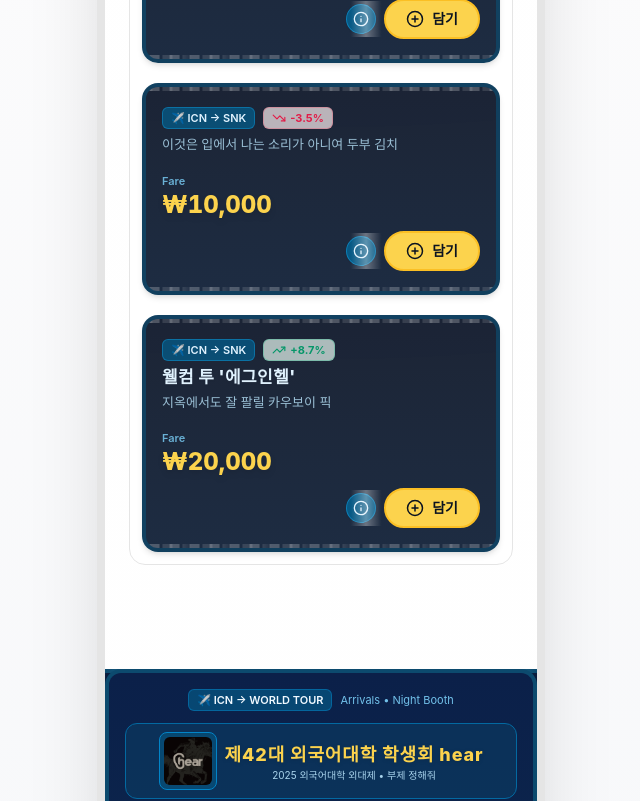
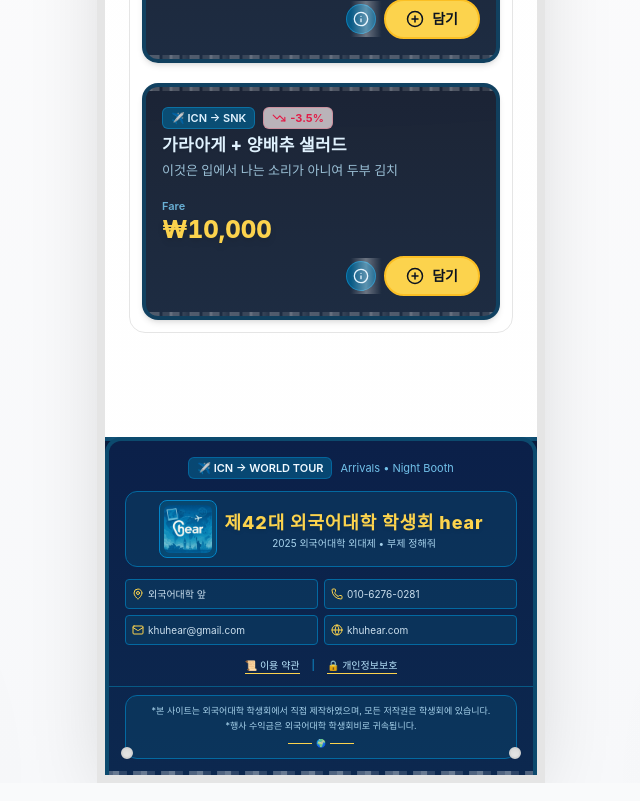
Before and after one commit to hdh985/-42-hear, a React (Create React App) app in the folder frontend/: page / in a window 1280 px wide. Shown: the part 860-1661 px from the top of the page, without its empty margins (319-959 px from the left). Built offline with nearby package versions, Linux system fonts and the light colour scheme.

Commit message:
fix: hear 로고 수정

```diff
--- a/frontend/src/App.tsx
+++ b/frontend/src/App.tsx
@@ -71,7 +71,7 @@ const App: React.FC = () => {
       {
         id: 'snack-003',
         category: 'snack',
-        title: "",
+        title: "가라아게 + 양배추 샐러드",
         description: '이것은 입에서 나는 소리가 아니여 두부 김치',
         price: 10000,
         change: '-3.5%',
@@ -82,26 +82,13 @@ const App: React.FC = () => {
         investment: '감시 중',
         isSoldOut: false,
       },
-      {
-        id: 'snack-004',
-        category: 'snack',
-        title: "웰컴 투 '에그인헬'",
-        description: '지옥에서도 잘 팔릴 카우보이 픽',
-        price: 20000,
-        change: '+8.7%',
-        trend: 'up',
-        marketCap: '$40M',
-        volume: '중간',
-        volatility: '중간',
-        investment: '체포 권장',
-        isSoldOut: false,
-      },
+
 
       // beverage
       {
         id: 'beverage-001',
         category: 'beverage',
-        title: '’계란 탕‘탕탕(판매종료)',
+        title: '맥엔치즈 + 과장/뺑',
         description: '계란 탕후루 룩',
         price: 10000,
         change: '+5.2%',
@@ -115,7 +102,7 @@ const App: React.FC = () => {
       {
         id: 'beverage-002',
         category: 'beverage',
-        title: "강도가 훔쳐간 ‘황도’",
+        title: "츄러스",
         description: '눈물도 훔치며 먹을 맛',
         price: 5000,
         change: '+7.1%',
@@ -129,7 +116,7 @@ const App: React.FC = () => {
       {
         id: 'beverage-003',
         category: 'beverage',
-        title: '’묵사발‘을 내주겠어.',
+        title: '연어 볼리니',
         description: '완전한 묵사발',
         price: 10000,
         change: '+3.8%',
@@ -143,7 +130,7 @@ const App: React.FC = () => {
       {
         id: 'beverage-004',
         category: 'beverage',
-        title: "[속보] ’설탕‘ 공장에서 ’토메이토‘ 발생",
+        title: "카프레제",
         description: '토마토에 설탕 추가',
         price: 5000,
         change: '-1.2%',
--- a/frontend/src/components/Footer.tsx
+++ b/frontend/src/components/Footer.tsx
@@ -54,7 +54,7 @@ const Footer: React.FC = () => {
             {/* 로고/타이틀 (보딩패스 카드) */}
             <div className="flex items-center justify-center rounded-xl border border-sky-700 bg-sky-900/40 p-2">
               <div className="mr-2 rounded-lg border border-sky-600 bg-sky-800/60 p-1 shadow-inner">
-                <img src="/hear.jpg" alt="히어컴퍼니 로고" className="h-12 w-12 rounded-md object-cover" />
+                <img src="/hear.png" alt="히어컴퍼니 로고" className="h-12 w-12 rounded-md object-cover" />
               </div>
               <div className="text-center leading-tight">
                 <h3 className="text-lg font-extrabold tracking-wider text-amber-300 drop-shadow">
--- a/frontend/src/components/Header.tsx
+++ b/frontend/src/components/Header.tsx
@@ -142,7 +142,7 @@ const Header: React.FC<Props> = ({ cartCount, cartTotal, toggleOrder }) => {
               </div>
               <div className="truncate">
                 <h2 className="text-lg font-extrabold tracking-widest drop-shadow text-sky-200">
-                  New-Path-tival
+                  New-Path-tival : 여기 세계의 소리를 듣다
                 </h2>
                 <p className="text-[11px] text-sky-200/80 font-semibold truncate">
                   제42대 외국어대학 학생회 hear
```
Also changed, not shown: frontend/public/hear.jpg (deleted), frontend/public/hear.png (added).
